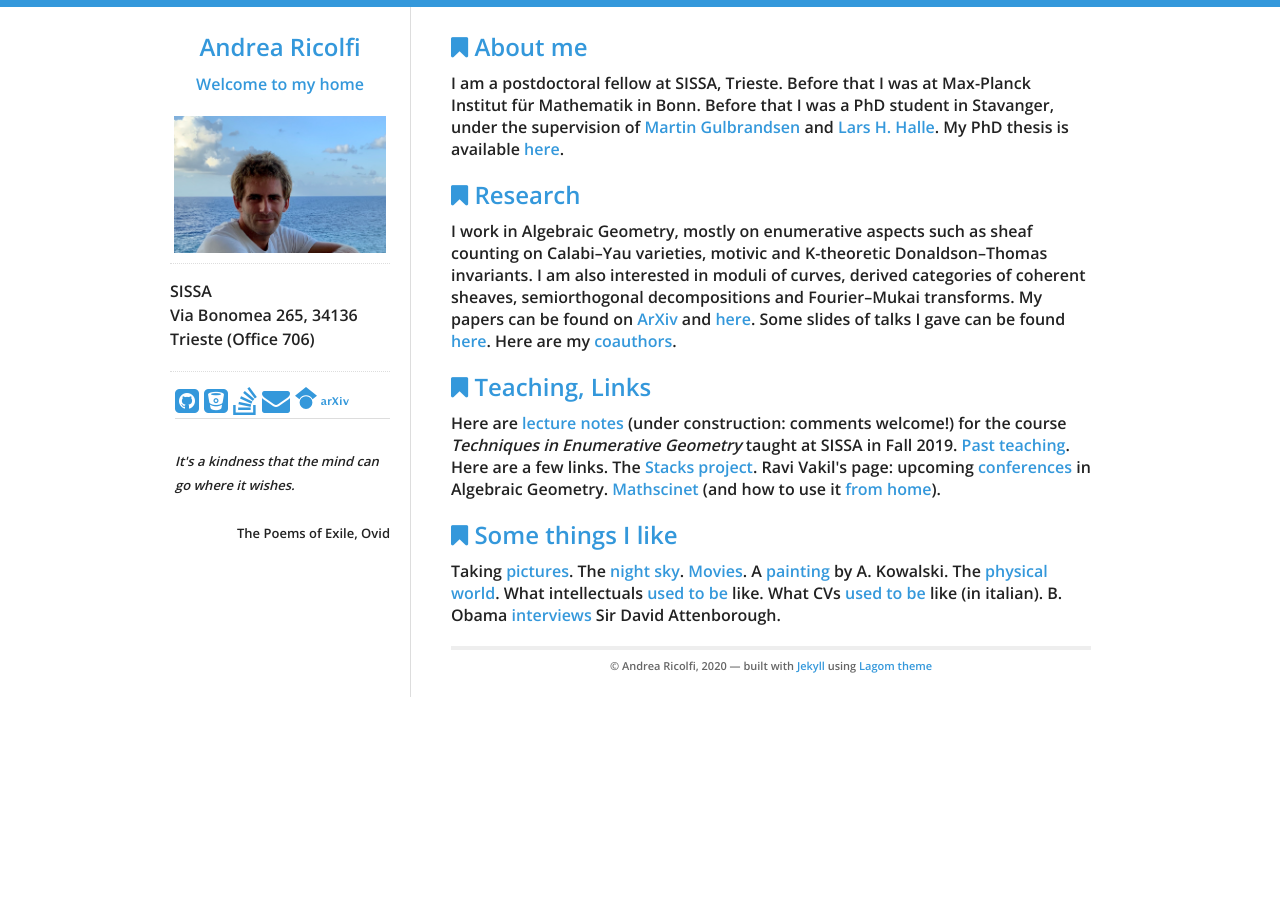
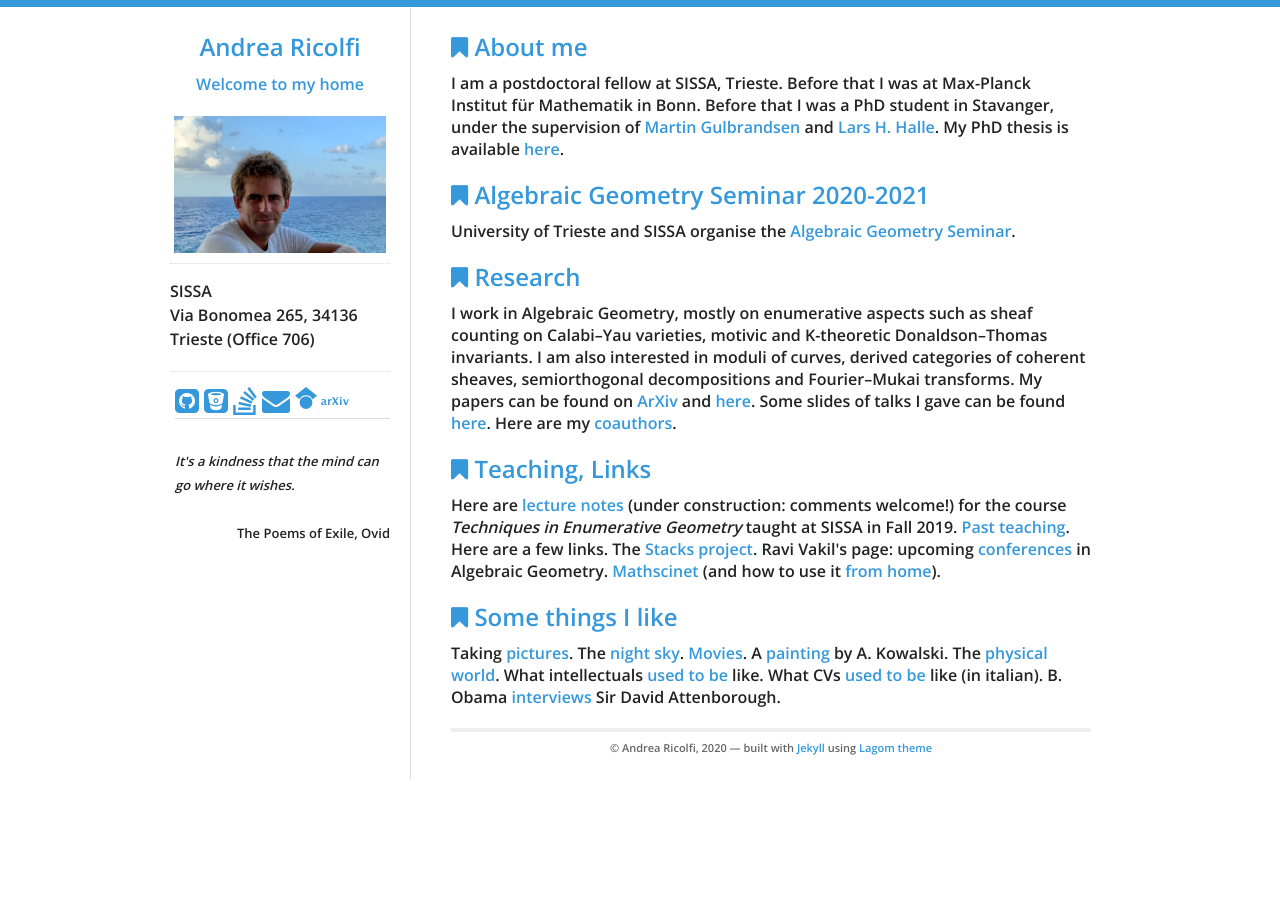
Before and after one commit to atricolfi/atricolfi.github.io, a Jekyll site: the page built from index.html, in a window 1280 px wide. Built offline with Jekyll 4.4.1, drawn with Linux system fonts in a browser that asks for light colours.

Commit message:
Update index.html

```diff
--- a/index.html
+++ b/index.html
@@ -9,6 +9,12 @@ title: Homepage
 I am a postdoctoral fellow at SISSA, Trieste. Before that I was at Max-Planck Institut für Mathematik in Bonn. Before that I was a PhD student in Stavanger,
 under the supervision of <a href="http://www.ux.uis.no/%7Emartingg/">Martin Gulbrandsen</a> and
 <a href="http://www.math.ku.dk/english/about/news/halle/"> Lars H. Halle</a>. My PhD thesis is available <a href="phd-thesis.pdf">here</a>.
+</p>
+
+<div id="home">
+  <h2><i class="fa fa-bookmark"></i> Algebraic Geometry Seminar 2020-2021</h2>
+<p>
+University of Trieste and SISSA organise the <a href="AGseminar.html">Algebraic Geometry Seminar</a>.
 </p>
 
 <div id="home">
```
